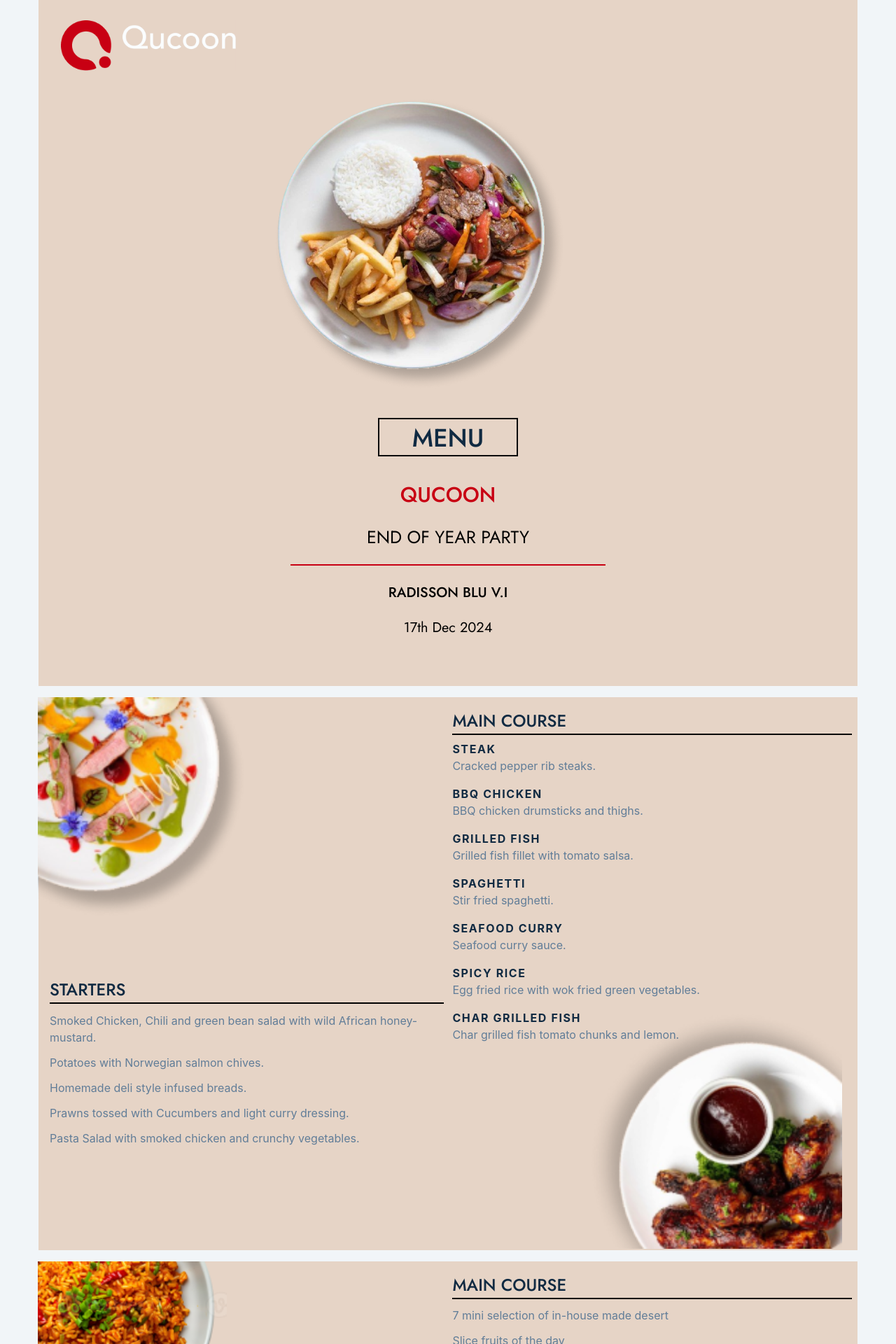
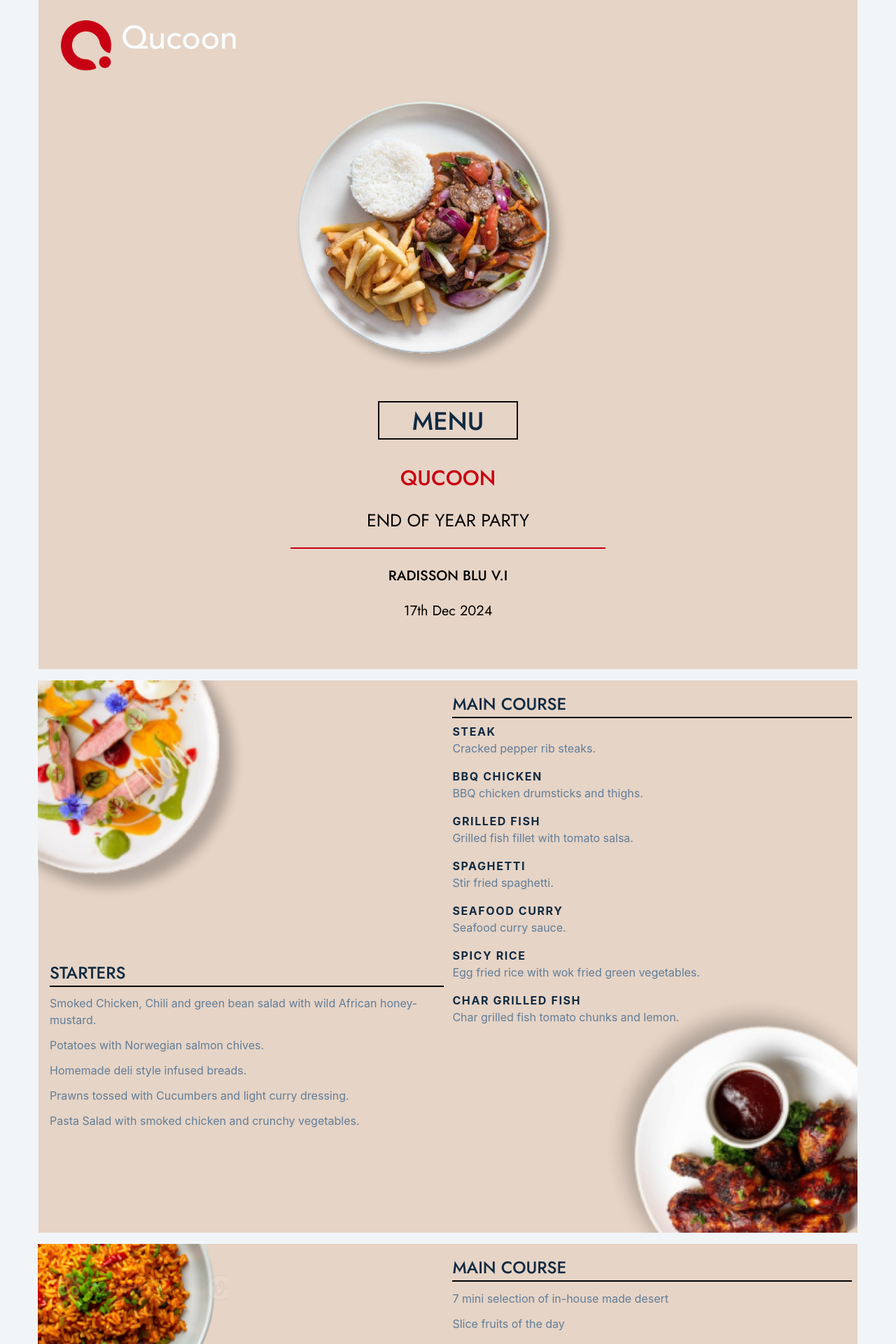
Before and after one commit to enaciMuhammed/Qucoon-party-menu, a React (Vite) app: page / in a window 1280 px wide. Shown: the top 1920 px of the page at 70% size. Built offline with nearby package versions, Linux system fonts and the light colour scheme.

Commit message:
New design

```diff
--- a/src/Home.jsx
+++ b/src/Home.jsx
@@ -4,7 +4,7 @@
     return (
         <section className="section" style={{backgroundColor: "#E6D4C6", height: "auto", paddingBottom: "3rem", marginBottom: "1rem"}}>
             <Logo />
-            <div className="food-banner">
+            <div className="food-banner" style={{backgroundColor: "", paddingLeft: "30px"}}>
                 <img src={"./images/food_on_plate-1.png"} alt="food-banner" width="100%" />
             </div>
             <div className="bottom">
--- a/src/MenuPage.jsx
+++ b/src/MenuPage.jsx
@@ -50,8 +50,8 @@
 
 
             </div>
-            <div className="food-banner" style={{position: "absolute", bottom: "-36px", right: "-30px", rotate: ""}}>
-                <img src={"./images/bbq1.png"} alt="food-banner" width="90%"/>
+            <div className="food-banner" style={{position: "absolute", bottom: "-36px", right: "0px", backgroundColor: "", paddingLeft: ""}}>
+                <img src={"./images/bbq1.png"} alt="food-banner" width="90%" style={{position: "absolute", bottom: "4px", right: "0px", backgroundColor: "", paddingLeft: ""}}/>
             </div>
 
         </section>
```
